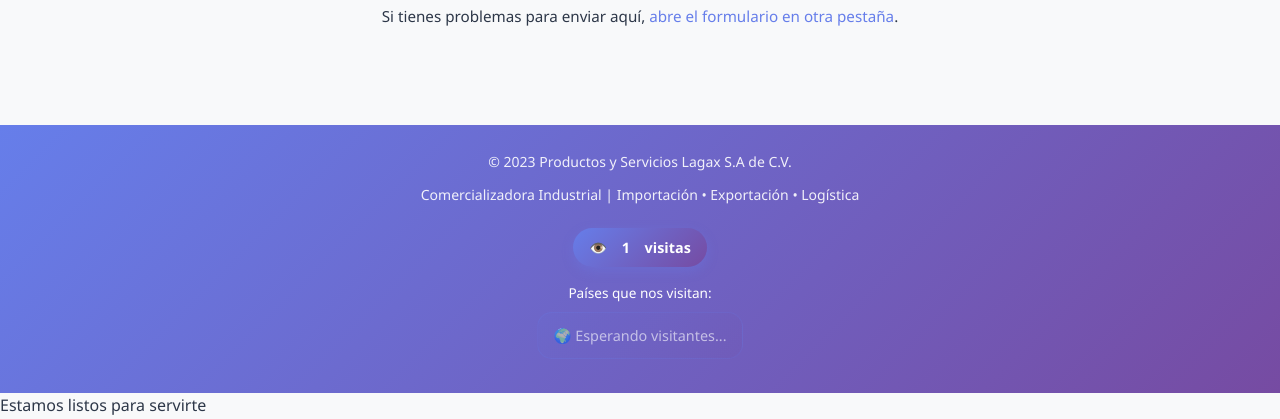
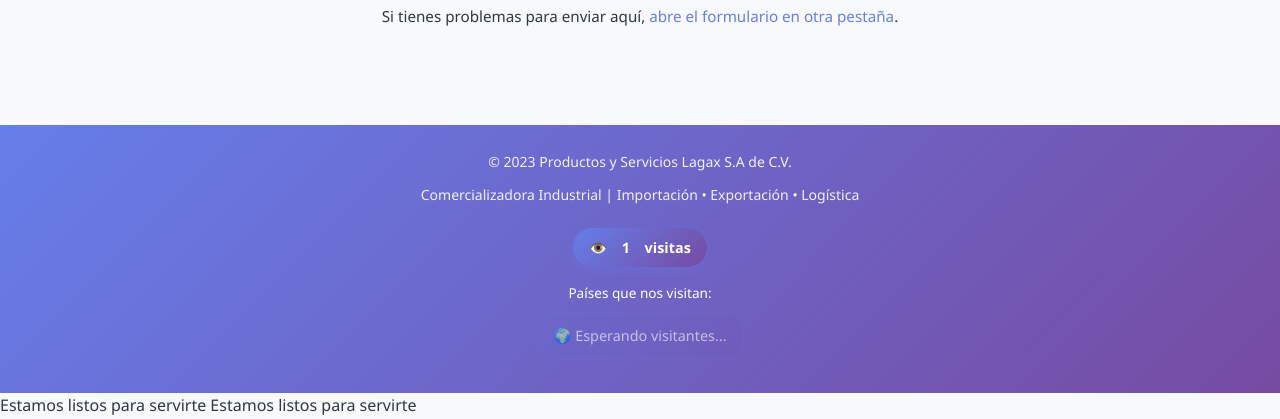
Before and after one commit to gasglz18/lagax, a Jekyll site: the page built from index.md, in a window 1280 px wide and 900 px high, scrolled down 2301 px, cut to the strip 481-900 px from the top of the window. Built offline with Jekyll 4.4.1, drawn with Linux system fonts in a browser that asks for light colours.

Commit message:
Implementar marquesina continua sin pausas

```diff
--- a/_layouts/default.html
+++ b/_layouts/default.html
@@ -137,6 +137,7 @@
     <div class="scrolling-banner">
       <div class="banner-content">
         <span class="banner-text">Estamos listos para servirte</span>
+        <span class="banner-text">Estamos listos para servirte</span>
       </div>
     </div>
 
--- a/assets/css/style.scss
+++ b/assets/css/style.scss
@@ -17,11 +17,10 @@
 }
 
 .banner-content {
-  display: block;
+  display: flex;
   white-space: nowrap;
-  position: relative;
-  width: fit-content;
-  animation: scroll-left 15s linear infinite;
+  width: max-content;
+  animation: scroll-continuous 20s linear infinite;
 }
 
 .banner-text {
@@ -32,15 +31,16 @@
   text-shadow: 2px 2px 4px rgba(128, 128, 128, 0.8);
   letter-spacing: 2px;
   text-transform: uppercase;
-  padding: 0 20px;
+  padding: 0 100px;
+  flex-shrink: 0;
 }
 
-@keyframes scroll-left {
-  0% {
-    transform: translateX(100%);
+@keyframes scroll-continuous {
+  from {
+    transform: translateX(0);
   }
-  100% {
-    transform: translateX(-100%);
+  to {
+    transform: translateX(-50%);
   }
 }
 
```
Also changed, not shown: 3 other files.
